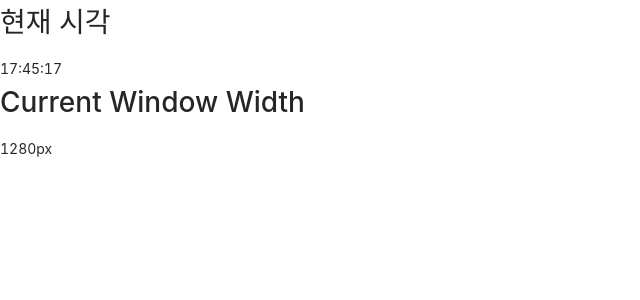
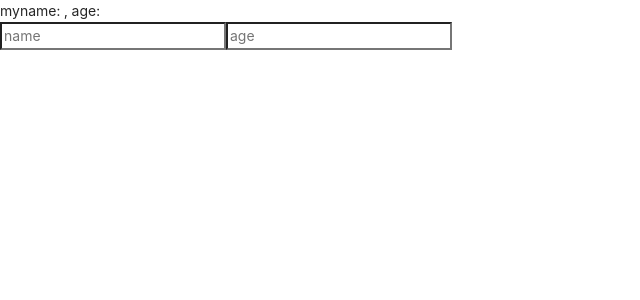
Before and after one commit to myeongu/react-practice, a React (Create React App) app: page / in a window 1280 px wide. Shown: the top 300 px of the page, without its empty margins (0-640 px from the left). Built offline with nearby package versions, Linux system fonts and the light colour scheme.

Commit message:
리듀서와 useReducer 훅

```diff
--- /dev/null
+++ b/src/App5.js
@@ -0,0 +1,54 @@
+import React, { useReducer, useState } from "react";
+
+const SET_NAME = "SET_NAME"
+const SET_AGE = "SET_AGE"
+
+const reducer = (prevState, action) => {
+    const { type, value } = action
+    if ( type === SET_NAME) {
+        return { ...prevState, myname: value }
+    }
+    else if ( type === SET_AGE ) {
+        return { ...prevState, age: value }
+    }
+    return prevState;
+}
+
+const App = () => {
+    const [state, dispatch] = useReducer(reducer, { myname:'', age:'' });
+    const { myname, age } = state;
+    const onChange = (e) => {
+        const { name: type, value } = e.target;
+        dispatch({ type, value })
+    }
+
+    // const [person, setPerson] = useState({ myname:'', age:'' })
+    // const { myname, age } = person
+    // const onChange = (e) => {
+    //     const { name, value } = e.target;
+    //     setPerson(prevState => ({
+    //         ...prevState,
+    //         [name]: value
+    //     }))
+    // }
+    return (
+        <div>
+            myname: {myname}, age: {age}
+            <br/>
+            <input
+                type="text"
+                name="SET_NAME"
+                placeholder="name"
+                onChange={onChange}
+            />
+            <input
+                type="text"
+                name="SET_AGE"
+                placeholder="age"
+                onChange={onChange}
+            />
+        </div>
+    )
+}
+
+export default App;
--- a/src/index.js
+++ b/src/index.js
@@ -5,6 +5,7 @@ import App from './App';
 import App2 from 'App2';
 import App3 from 'App3'
 import App4 from 'App4'
+import App5 from 'App5'
 import reportWebVitals from './reportWebVitals';
 import TodoList from 'TodoList';
 import EpisodeList from "EpisodeList";
@@ -12,7 +13,7 @@ import EpisodeList from "EpisodeList";
 const root = ReactDOM.createRoot(document.getElementById('root'));
 root.render(
   <React.StrictMode>
-    <App4 />
+    <App5 />
     {/* <EpisodeList /> */}
   </React.StrictMode>
 );
```
